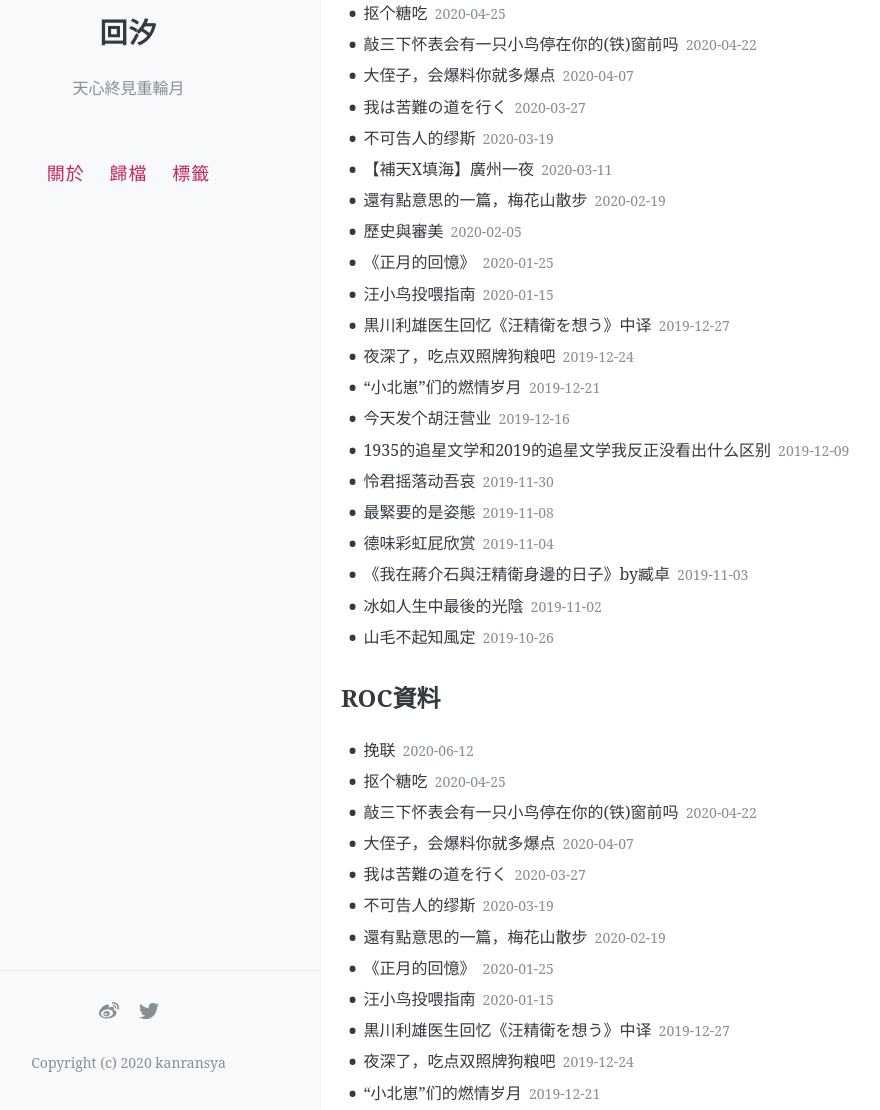
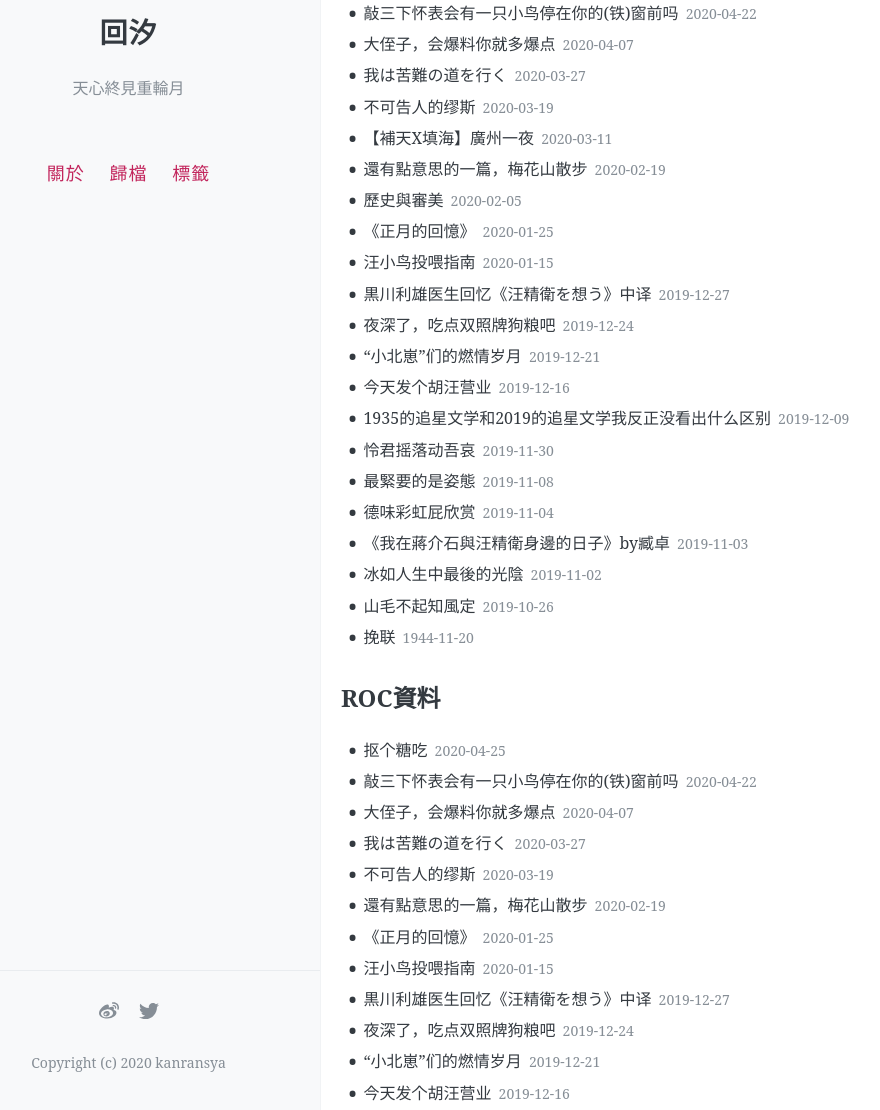
Before and after one commit to kanransya/nami-jetcoaster, a Jekyll site: the page built from tags/index.html, in a window 1280 px wide and 1400 px high. Shown: the part 290-1400 px from the top of the window, without its empty margins (63-943 px from the left). Built offline with Jekyll 4.4.1, drawn with Linux system fonts in a browser that asks for light colours; comment, search, counter and statistics services are not loaded; some of the changed text lies outside the part shown.

Commit message:
Update 2020-06-12-elegiaccouplet.md

```diff
--- a/_posts/2020-06-12-elegiaccouplet.md
+++ b/_posts/2020-06-12-elegiaccouplet.md
@@ -1,7 +1,7 @@
 ---
 layout: post
 title: 挽联
-date: 2020-06-12 12:41:54
+date: 1944-11-20 12:41:54
 author: 華北政務委員會總務廳情報局
 tags: [汪兆銘,ROC資料]
 comments: true
```
